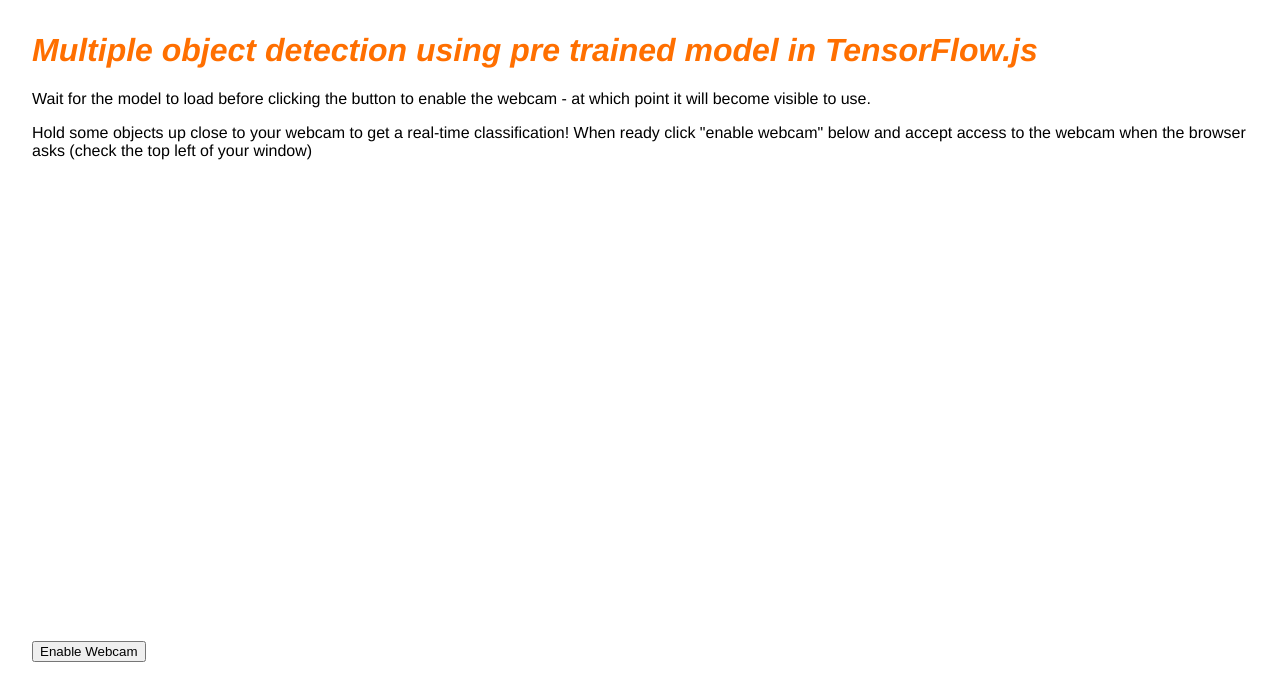
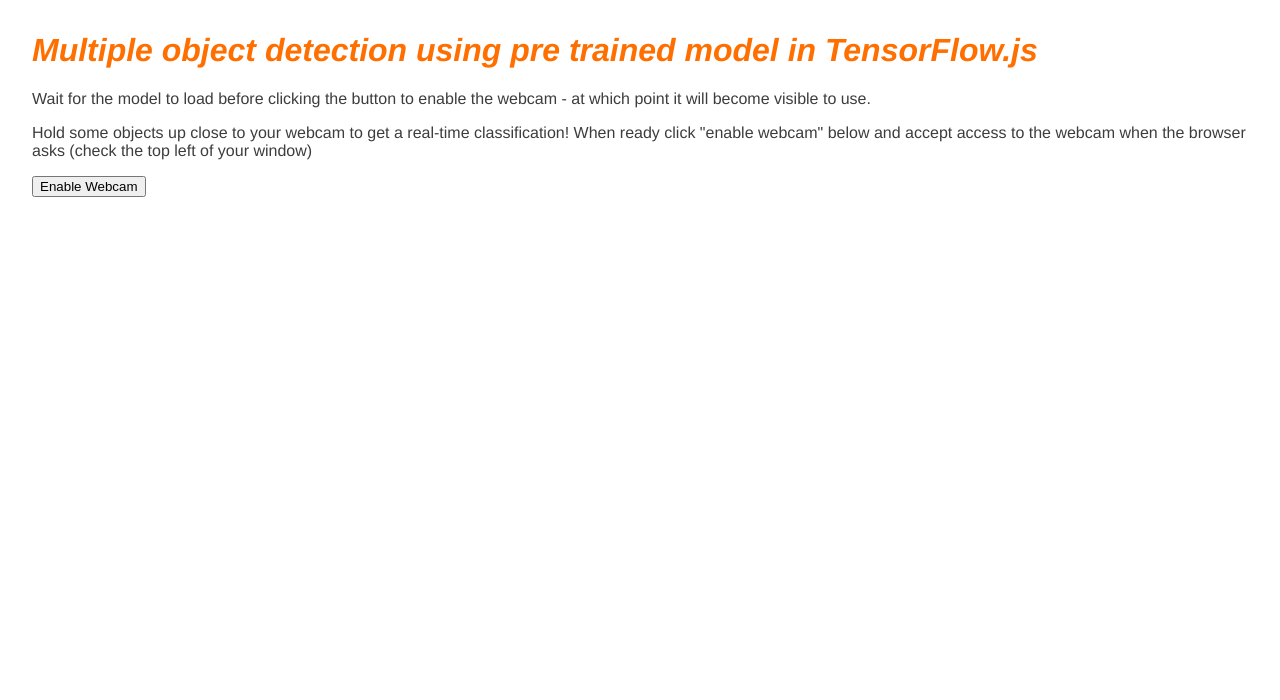
Before and after one commit to joshjacobbaker/TFJS_Notebook_SmartWebCam, a website: page index.html in a window 1280 px wide. Drawn offline with Linux system fonts and the light colour scheme.

Commit message:
ticket-2 updated body, h1, section selectors

```diff
--- a/style.css
+++ b/style.css
@@ -26,3 +26,23 @@
   font-style: italic;
   color: #ff6f00;
 }
+
+body {
+  font-family: helvetica, arial, sans-serif;
+  margin: 2em;
+  color: #3d3d3d;
+}
+
+h1 {
+  font-style: italic;
+  color: #ff6f00;
+}
+
+video {
+  display: block;
+}
+
+section {
+  opacity: 1;
+  transition: opacity 500ms ease-in-out;
+}
```
